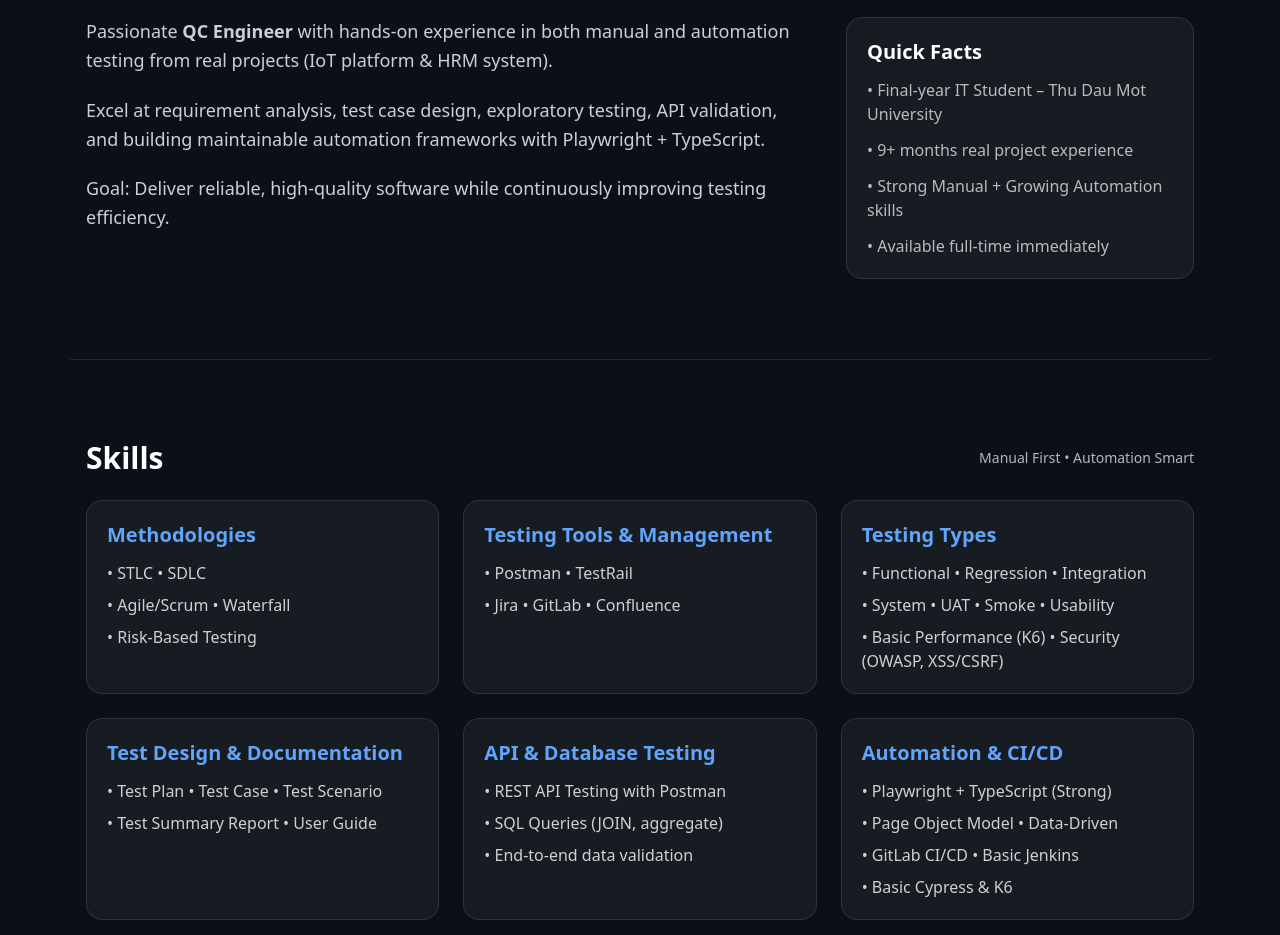
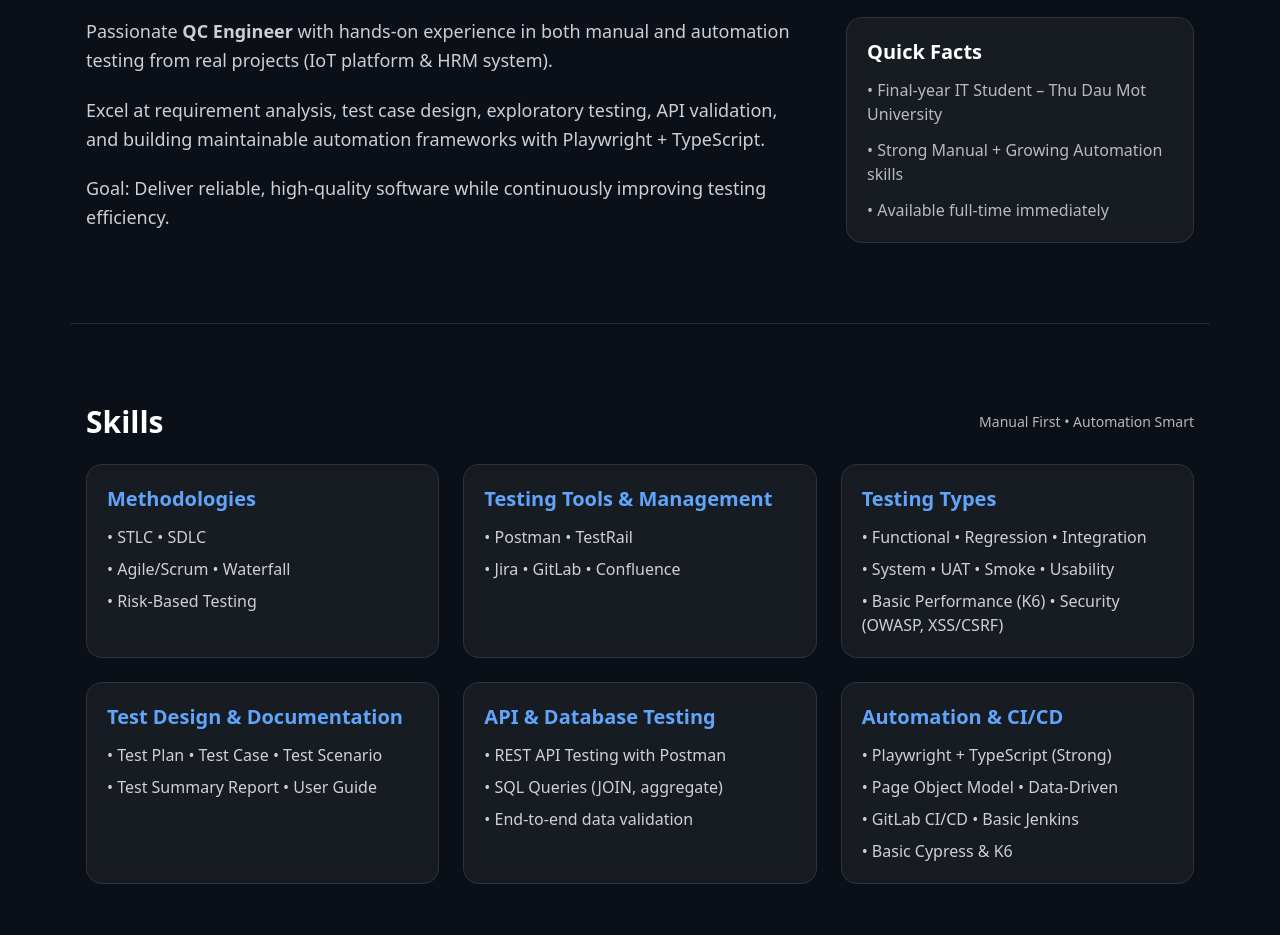
Before and after one commit to tt02ch/portfolio-, a React (Create React App) app: page / in a window 1280 px wide. Shown: the part 940-1875 px from the top of the page. Built offline with nearby package versions, Linux system fonts and the light colour scheme.

Commit message:
ssssssssss

```diff
--- a/src/pages/Portfolio.jsx
+++ b/src/pages/Portfolio.jsx
@@ -140,7 +140,7 @@ export default function Portfolio() {
                         <h3 className="font-semibold text-xl">Quick Facts</h3>
                         <ul className="grid gap-3 text-white/70">
                             <li>• Final-year IT Student – Thu Dau Mot University</li>
-                            <li>• 9+ months real project experience</li>
+                            {/* <li>• 9+ months real project experience</li> */}
                             <li>• Strong Manual + Growing Automation skills</li>
                             <li>• Available full-time immediately</li>
                         </ul>
```
